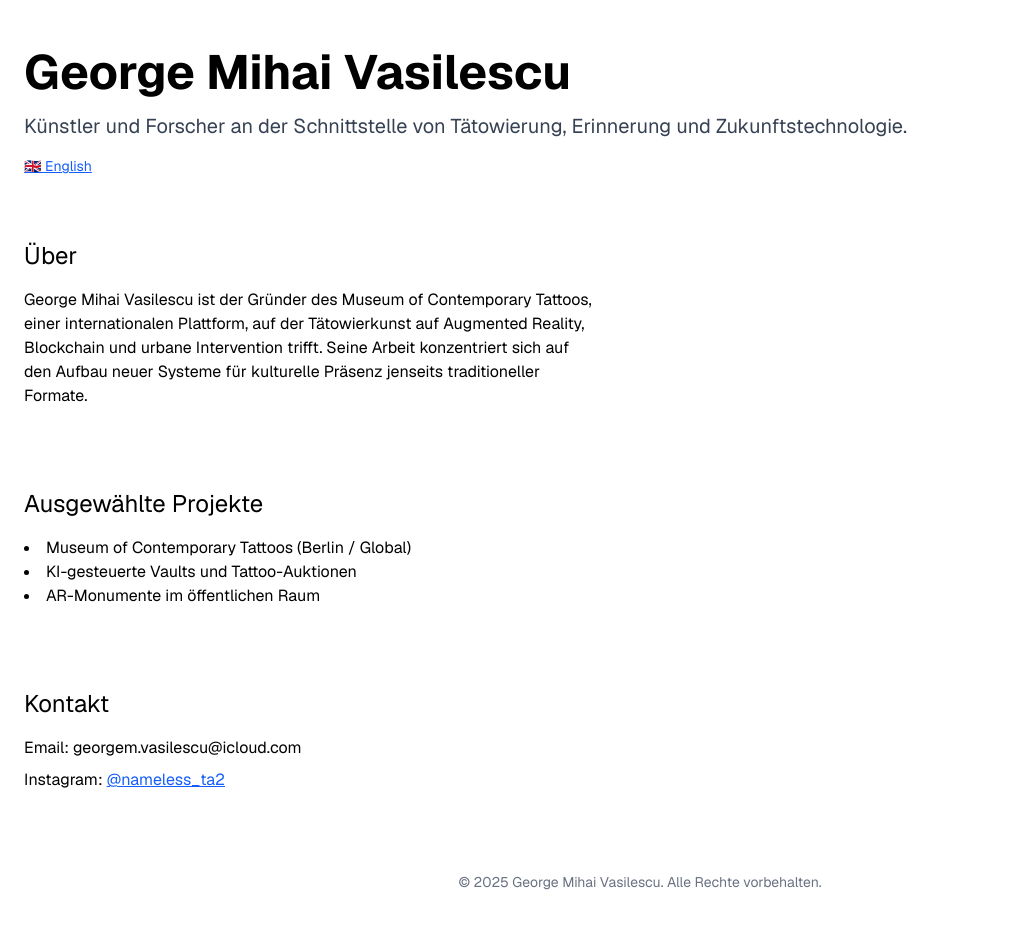
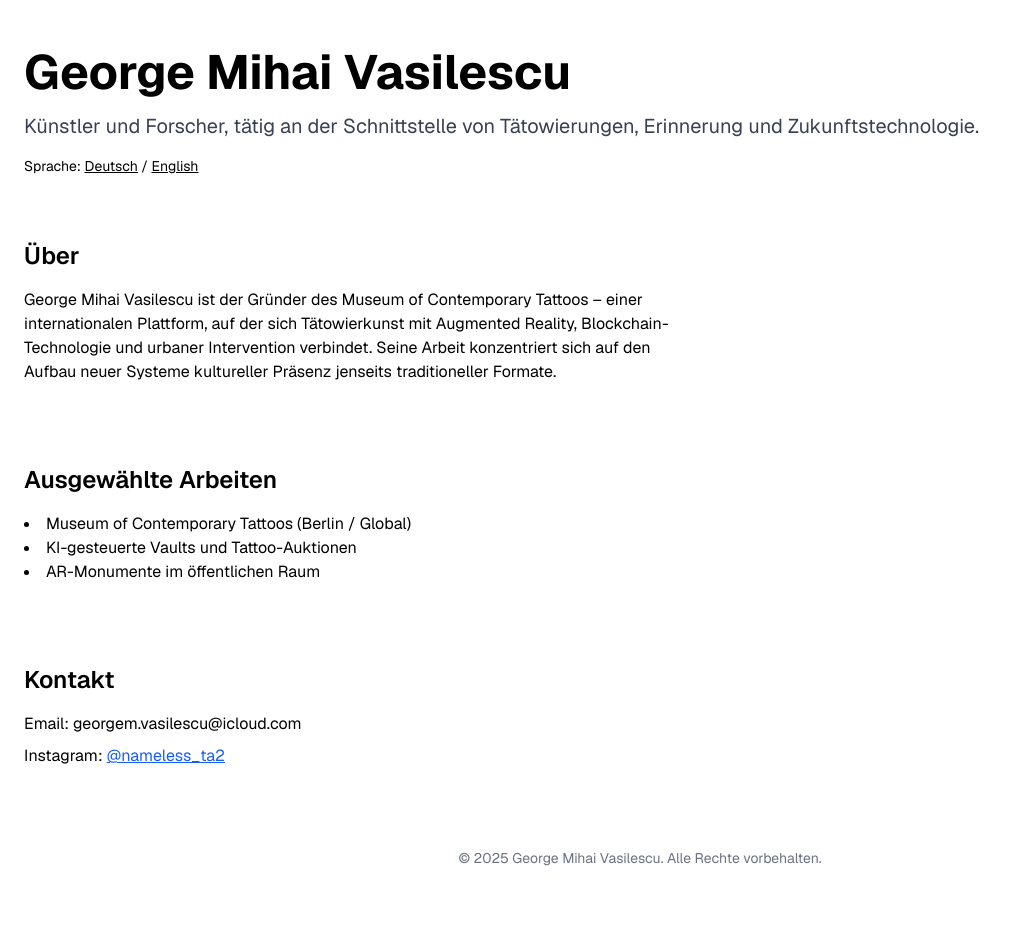
Before and after one commit to GeorgeMihaiVasilescu/george-mihai-vasilescu-site, a Next.js app: page /de in a window 1280 px wide. Shown: the top 928 px of the page, without its empty margins (0-1018 px from the left). Built offline with nearby package versions, Linux system fonts and the light colour scheme.

Commit message:
Update: language switch cleaned

```diff
--- a/src/app/de/page.tsx
+++ b/src/app/de/page.tsx
@@ -1,25 +1,25 @@
-export default function GermanHome() {
+export default function Home() {
   return (
     <main className="relative min-h-screen px-6 py-12 font-sans bg-white text-black">
       <header className="mb-16">
         <h1 className="text-5xl font-bold mb-4">George Mihai Vasilescu</h1>
         <p className="text-xl text-gray-700">
-          Künstler und Forscher an der Schnittstelle von Tätowierung, Erinnerung und Zukunftstechnologie.
+          Künstler und Forscher, tätig an der Schnittstelle von Tätowierungen, Erinnerung und Zukunftstechnologie.
         </p>
-        <p className="mt-4 text-sm">
-          <a href="/en" className="underline text-blue-600">🇬🇧 English</a>
-        </p>
+        <div className="text-sm mt-4">
+          Sprache: <a href="/de" className="underline hover:text-blue-600">Deutsch</a> / <a href="/en" className="underline hover:text-blue-600">English</a>
+        </div>
       </header>
 
       <section id="about" className="mb-20">
-        <h2 className="text-2xl text-semibold mb-4">Über</h2>
-        <p className="max-w-xl">
-          George Mihai Vasilescu ist der Gründer des Museum of Contemporary Tattoos, einer internationalen Plattform, auf der Tätowierkunst auf Augmented Reality, Blockchain und urbane Intervention trifft. Seine Arbeit konzentriert sich auf den Aufbau neuer Systeme für kulturelle Präsenz jenseits traditioneller Formate.
+        <h2 className="text-2xl font-semibold mb-4">Über</h2>
+        <p className="max-w-2xl">
+          George Mihai Vasilescu ist der Gründer des Museum of Contemporary Tattoos – einer internationalen Plattform, auf der sich Tätowierkunst mit Augmented Reality, Blockchain-Technologie und urbaner Intervention verbindet. Seine Arbeit konzentriert sich auf den Aufbau neuer Systeme kultureller Präsenz jenseits traditioneller Formate.
         </p>
       </section>
 
       <section id="projects" className="mb-20">
-        <h2 className="text-2xl text-semibold mb-4">Ausgewählte Projekte</h2>
+        <h2 className="text-2xl font-semibold mb-4">Ausgewählte Arbeiten</h2>
         <ul className="list-disc list-inside">
           <li>Museum of Contemporary Tattoos (Berlin / Global)</li>
           <li>KI-gesteuerte Vaults und Tattoo-Auktionen</li>
@@ -28,15 +28,22 @@
       </section>
 
       <section id="contact" className="mb-20">
-        <h2 className="text-2xl text-semibold mb-4">Kontakt</h2>
+        <h2 className="text-2xl font-semibold mb-4">Kontakt</h2>
         <p>Email: georgem.vasilescu@icloud.com</p>
         <p className="mt-2">
-          Instagram: <a href="https://instagram.com/nameless_ta2" className="text-blue-600 underline" target="_blank">@nameless_ta2</a>
+          Instagram:{" "}
+          <a
+            href="https://instagram.com/nameless_ta2"
+            className="text-blue-600 underline"
+            target="_blank"
+          >
+            @nameless_ta2
+          </a>
         </p>
       </section>
 
       <footer className="text-sm text-gray-500 flex flex-col items-center">
-        <p>© 2025 George Mihai Vasilescu. Alle Rechte vorbehalten.</p>
+        <p>&copy; 2025 George Mihai Vasilescu. Alle Rechte vorbehalten.</p>
       </footer>
     </main>
   );
--- a/src/app/en/page.tsx
+++ b/src/app/en/page.tsx
@@ -1,4 +1,5 @@
-export default function EnglishHome() {
+
+export default function Home() {
   return (
     <main className="relative min-h-screen px-6 py-12 font-sans bg-white text-black">
       <header className="mb-16">
@@ -6,20 +7,20 @@
         <p className="text-xl text-gray-700">
           Artist and researcher working at the intersection of tattoos, memory, and future technology.
         </p>
-        <p className="mt-4 text-sm">
-          <a href="/de" className="underline text-blue-600">🇩🇪 Deutsch</a>
-        </p>
+        <div className="text-sm mt-4">
+          Language: <a href="/en" className="underline hover:text-blue-600">English</a> / <a href="/de" className="underline hover:text-blue-600">Deutsch</a>
+        </div>
       </header>
 
       <section id="about" className="mb-20">
-        <h2 className="text-2xl text-semibold mb-4">About</h2>
+        <h2 className="text-2xl font-semibold mb-4">About</h2>
         <p className="max-w-2xl">
           George Mihai Vasilescu is the founder of the Museum of Contemporary Tattoos, an international platform where tattoo art meets augmented reality, blockchain, and urban intervention. His work focuses on building new systems for cultural presence beyond traditional formats.
         </p>
       </section>
 
       <section id="projects" className="mb-20">
-        <h2 className="text-2xl text-semibold mb-4">Selected Work</h2>
+        <h2 className="text-2xl font-semibold mb-4">Selected Work</h2>
         <ul className="list-disc list-inside">
           <li>Museum of Contemporary Tattoos (Berlin / Global)</li>
           <li>AI-Driven Vaults and Tattoo Auctions</li>
@@ -28,10 +29,17 @@
       </section>
 
       <section id="contact" className="mb-20">
-        <h2 className="text-2xl text-semibold mb-4">Contact</h2>
+        <h2 className="text-2xl font-semibold mb-4">Contact</h2>
         <p>Email: georgem.vasilescu@icloud.com</p>
         <p className="mt-2">
-          Instagram: <a href="https://instagram.com/nameless_ta2" className="text-blue-600 underline" target="_blank">@nameless_ta2</a>
+          Instagram:{" "}
+          <a
+            href="https://instagram.com/nameless_ta2"
+            className="text-blue-600 underline"
+            target="_blank"
+          >
+            @nameless_ta2
+          </a>
         </p>
       </section>
 
```
